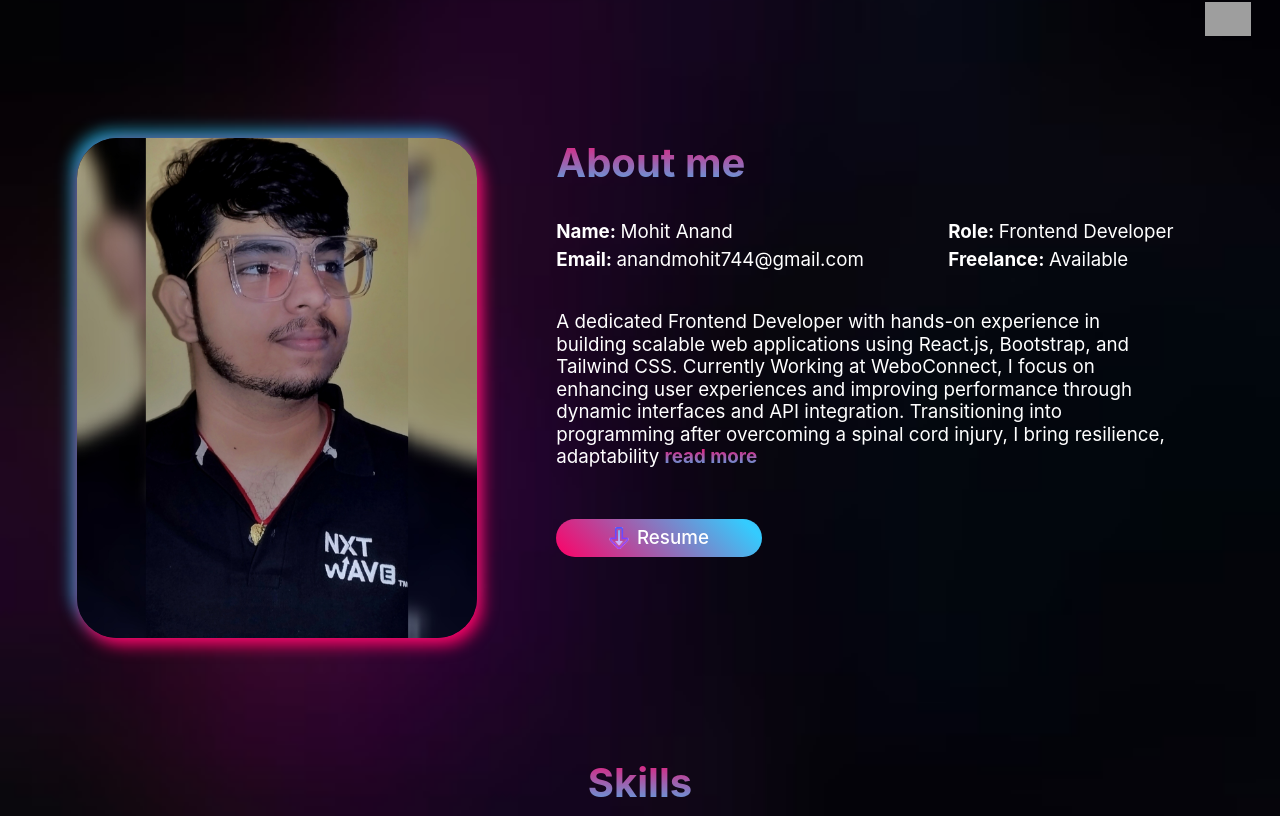
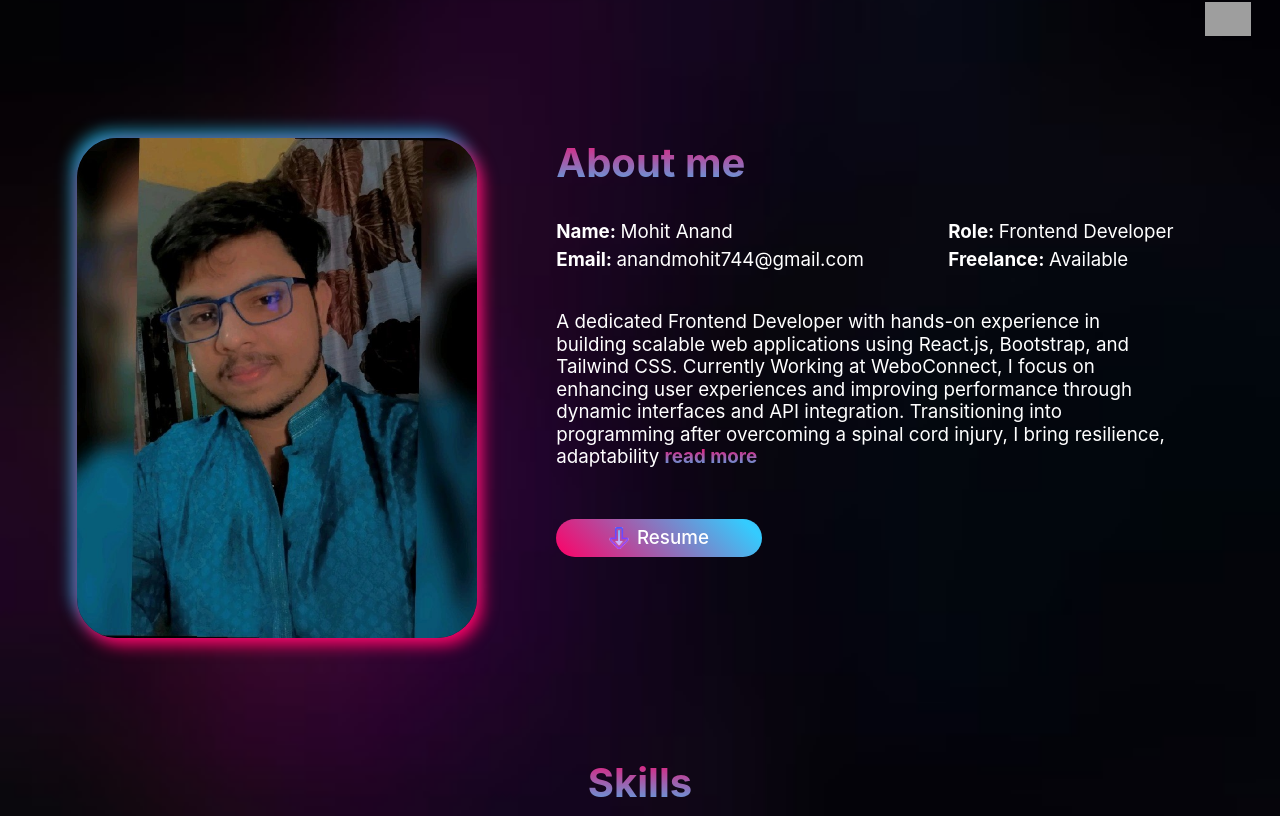
Before and after one commit to mohitanand744/React-Personal-Portfolio, a React (Vite) app: page / in a window 1280 px wide. Shown: the part 733-1549 px from the top of the page. Built offline with nearby package versions, Linux system fonts and the light colour scheme; grey boxes are pictures that could not be loaded.

Commit message:
added new Profile Image

```diff
--- a/index.html
+++ b/index.html
@@ -22,7 +22,10 @@
       property="og:description"
       content="Experienced Frontend Developer skilled in React, JavaScript, and modern UI/UX design. Explore my projects and work."
     />
-    <meta property="og:image" content="/preview.png" />
+    <meta
+      property="og:image"
+      content="https://mohit-anand-portfolio.netlify.app/portfolio.png"
+    />
     <meta
       property="og:url"
       content="https://mohit-anand-portfolio.netlify.app/"
--- a/src/components/About/AboutMe.jsx
+++ b/src/components/About/AboutMe.jsx
@@ -23,7 +23,7 @@ const AboutMe = () => {
           <img
             loading="lazy"
             className="profileImageContainer text-center w-[25rem] md:w-[25rem] md:h-[32rem] lg:w-[40rem] lg:h-[50rem] rounded-[4rem] object-cover"
-            src="/p2.jpg"
+            src="/profileImg.jpeg"
             alt=""
           />
         </div>
```
Also changed, not shown: public/profileImg.jpeg (added).
